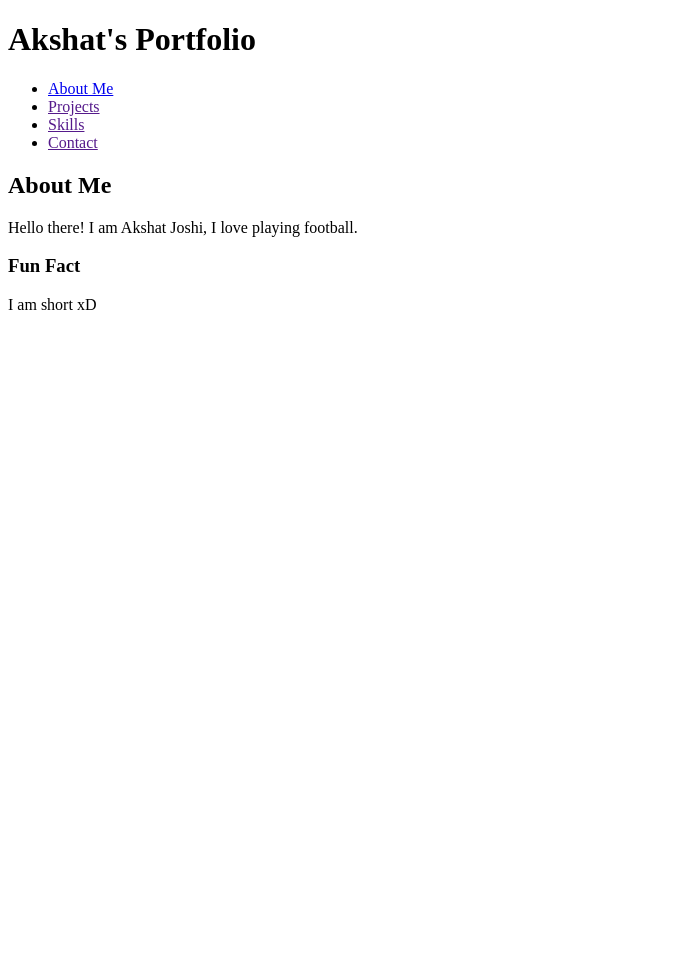
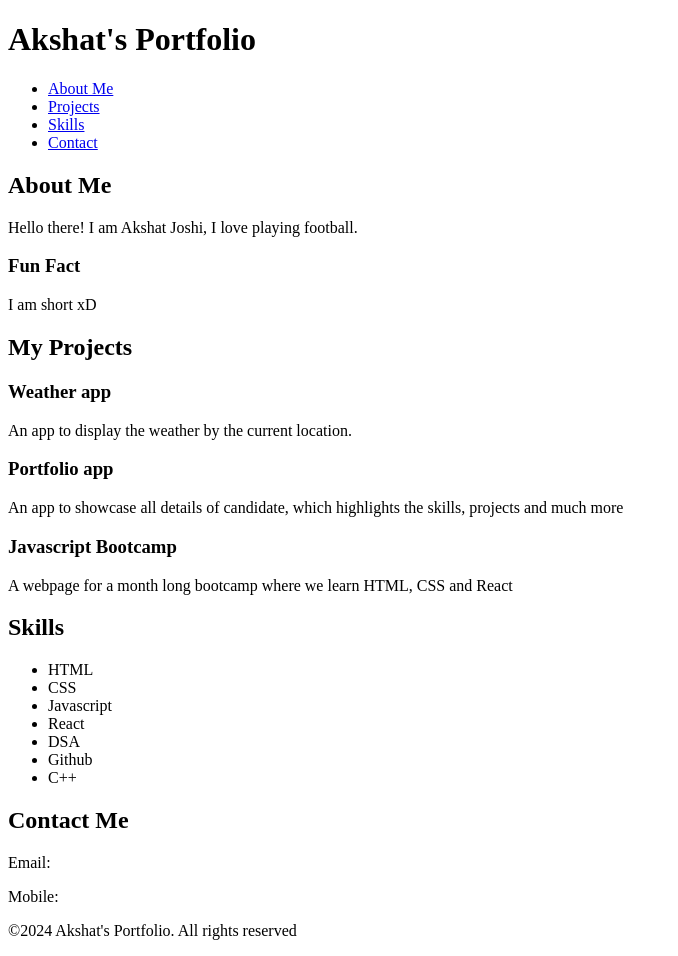
Before and after one commit to Nemesis369/Frontend-learning, a plain HTML site: page portfolio.html in a window 1280 px wide. Shown: the whole page, without its empty margins (0-678 px from the left). Before the commit the page ends 800 px from the top, so only its background shows below. Drawn offline with Linux system fonts and the light colour scheme.

Commit message:
end of html part

```diff
--- a/portfolio.html
+++ b/portfolio.html
@@ -14,13 +14,13 @@
                     <a href="#about">About Me</a>
                 </li>
                 <li>
-                    <a href="">Projects</a>
+                    <a href="#projects">Projects</a>
                 </li>
                 <li>
-                    <a href="">Skills</a>
+                    <a href="#skills">Skills</a>
                 </li>
                 <li>
-                    <a href="">Contact</a>
+                    <a href="#contacts">Contact</a>
                 </li>
             </ul>
         </nav>
@@ -38,6 +38,51 @@
                 <p>I am short xD</p>
             </aside>
         </section>
+
+        <!-- Projects section -->
+        <section id = "projects">
+            <h2>My Projects</h2>
+
+            <article>
+                <h3>Weather app</h3>
+                <p>An app to display the weather by the current location.</p>
+            </article>
+
+            <article>
+                <h3>Portfolio app</h3>
+                <p>An app to showcase all details of candidate, which highlights the skills, projects and much more</p>
+            </article>
+
+            <article>
+                <h3>Javascript Bootcamp</h3>
+                <p>A webpage for a month long bootcamp where we learn HTML, CSS and React</p>
+            </article>
+        </section>
+
+        <!-- Skills section -->
+        <section id = "skills">
+            <h2>Skills</h2>
+            <ul>
+                <li>HTML</li>
+                <li>CSS</li>
+                <li>Javascript</li>
+                <li>React</li>
+                <li>DSA</li>
+                <li>Github</li>
+                <li>C++</li>
+            </ul>
+        </section>
+
+        <!-- Contacts -->
+        <section id="contacts">
+            <h2>Contact Me</h2>
+            <p>Email:</p>
+            <p>Mobile:</p>
+        </section>
+
+        <footer>
+            <p>©2024 Akshat's Portfolio. All rights reserved</p>
+        </footer>
     </main>
 </body>
 </html>
```
